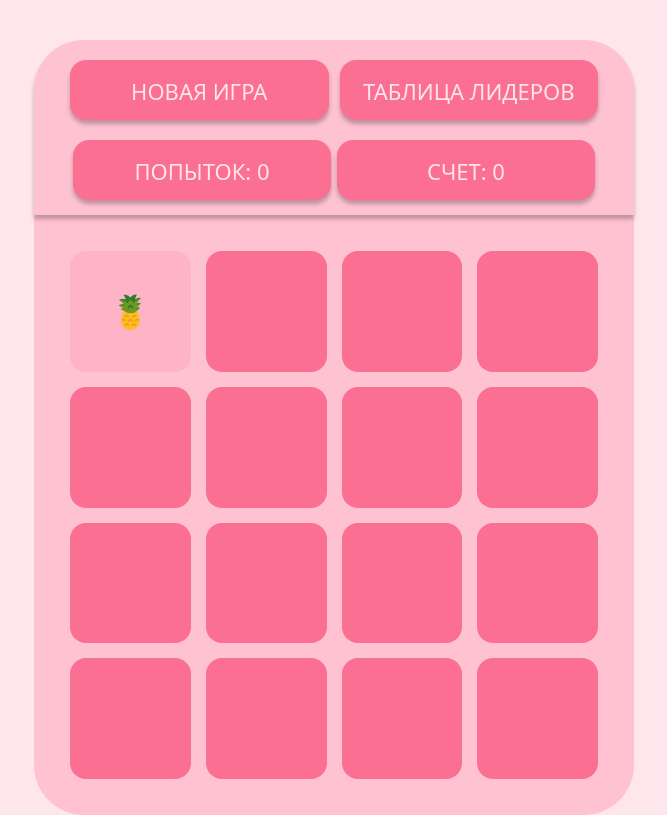
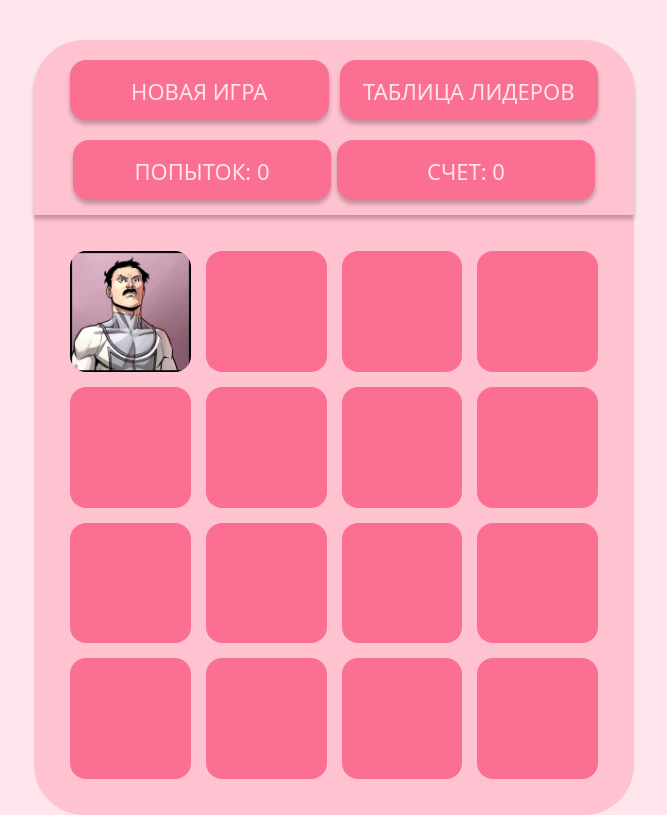
Before and after one commit to PogosStuido/memory-game, a website built with Vite: page index.html in a window 1280 px wide. Both pictures are taken after a click on the element 436 px from the left and 311 px from the top of the page. Shown: the whole page, without its empty margins (306-973 px from the left). Built offline with nearby package versions, Linux system fonts and the light colour scheme; a web font is replaced by a local one.

Commit message:
feat: change emojies to invincible images

```diff
--- a/package.json
+++ b/package.json
@@ -1,11 +1,13 @@
 {
   "name": "memory-game",
   "version": "0.0.0",
+  "homepage": "https://pogosstuido.github.io/memory-game/",
   "private": true,
   "type": "module",
   "scripts": {
     "dev": "vite",
     "build": "vite build",
+    "deploy": "gh-pages -d dist -m \"chore: update deploy\"",
     "preview": "vite preview",
     "prepare": "husky",
     "lint:js": "eslint .",
@@ -32,6 +34,7 @@
     "eslint": "^10.12.0",
     "eslint-config-prettier": "^10.1.8",
     "eslint-plugin-prettier": "^5.5.6",
+    "gh-pages": "^6.3.0",
     "globals": "^17.13.0",
     "husky": "^9.1.7",
     "lint-staged": "^17.6.0",
--- a/src/component/cards/cards.js
+++ b/src/component/cards/cards.js
@@ -1,5 +1,14 @@
 import './cards.scss';
 import { modalWindow } from '../feature/modal-window/modal-window.js';
+
+import capvincible from '../../assets/invincible-variants/capvincible.jpeg';
+import gogglesvincible from '../../assets/invincible-variants/gogglesvincible.jpeg';
+import hairvincible from '../../assets/invincible-variants/hairvincible.jpeg';
+import hoodvincible from '../../assets/invincible-variants/hoodvincible.jpeg';
+import movincihawk from '../../assets/invincible-variants/movincihawk.jpeg';
+import mustachible from '../../assets/invincible-variants/mustachible.jpeg';
+import wolfcutible from '../../assets/invincible-variants/wolfcutible.jpeg';
+import omnivincible from '../../assets/invincible-variants/omnivincible.jpeg';
 
 export function renderCards() {
   const existingCards = document.querySelector('.cards');
@@ -7,9 +16,21 @@ export function renderCards() {
     existingCards.remove();
   }
 
-  const emojis = ['🍎', '🍌', '🍇', '🍒', '🍉', '🍍', '🧐', '💣'];
-  // const emojis = ['🍎'];
-  const doubledEmojis = [...emojis, ...emojis].sort(() => 0.5 - Math.random());
+  const invincibleVariables = [
+    capvincible,
+    gogglesvincible,
+    hairvincible,
+    hoodvincible,
+    movincihawk,
+    mustachible,
+    wolfcutible,
+    omnivincible,
+  ];
+
+  const doubledInvincibleVariants = [
+    ...invincibleVariables,
+    ...invincibleVariables,
+  ].sort(() => 0.5 - Math.random());
 
   const scoreDisplay = document.querySelector('#score');
   if (scoreDisplay) {
@@ -26,7 +47,7 @@ export function renderCards() {
   let firstCard = null;
   let lockBoard = false;
   let matchesFound = 0;
-  const totalPairs = emojis.length;
+  const totalPairs = invincibleVariables.length;
 
   const mainElement = document.createElement('main');
   mainElement.className = 'cards';
@@ -34,11 +55,16 @@ export function renderCards() {
   const cardsBoard = document.createElement('div');
   cardsBoard.className = 'cards__board';
 
-  doubledEmojis.forEach((emoji) => {
+  doubledInvincibleVariants.forEach((imgUrl) => {
     const card = document.createElement('div');
     card.className = 'card';
-    card.dataset.emoji = emoji;
-    card.textContent = '';
+    card.dataset.image = imgUrl;
+
+    const imgElement = document.createElement('img');
+    imgElement.className = 'card__image';
+    imgElement.style.display = 'none';
+    card.appendChild(imgElement);
+
     card.onclick = () => revealCard(card);
     cardsBoard.appendChild(card);
   });
@@ -48,14 +74,16 @@ export function renderCards() {
       return;
     }
 
+    const cardImg = card.querySelector('.card__image');
     card.classList.add('revealed');
-    card.textContent = card.dataset.emoji;
+    cardImg.src = card.dataset.image;
+    cardImg.style.display = 'block';
 
-    // Клик по первой карточке
     if (!firstCard) {
       firstCard = card;
       return;
     }
+
     movesCount++;
     if (attemptDisplay) {
       attemptDisplay.textContent = `попыток: ${movesCount}`;
@@ -63,7 +91,7 @@ export function renderCards() {
 
     lockBoard = true;
 
-    if (firstCard.dataset.emoji === card.dataset.emoji) {
+    if (firstCard.dataset.image === card.dataset.image) {
       firstCard.classList.add('matched');
       card.classList.add('matched');
       score++;
@@ -82,10 +110,16 @@ export function renderCards() {
       resetTurn();
     } else {
       setTimeout(() => {
+        const firstImg = firstCard.querySelector('.card__image');
+
         firstCard.classList.remove('revealed');
         card.classList.remove('revealed');
-        firstCard.textContent = '';
-        card.textContent = '';
+
+        firstImg.style.display = 'none';
+        cardImg.style.display = 'none';
+        firstImg.src = '';
+        cardImg.src = '';
+
         resetTurn();
       }, 800);
     }
@@ -96,9 +130,9 @@ export function renderCards() {
   }
 
   const newGameButton = document.querySelector('#new-button');
-  newGameButton.addEventListener('click', () => {
-    renderCards();
-  });
+  if (newGameButton) {
+    newGameButton.onclick = () => renderCards();
+  }
 
   mainElement.append(cardsBoard);
   document.body.append(mainElement);
--- a/src/component/cards/cards.scss
+++ b/src/component/cards/cards.scss
@@ -4,14 +4,14 @@
   margin: 0 auto;
   width: 600px;
   height: 600px;
-  border-radius: 0 0 50px 50px ;
+  border-radius: 0 0 50px 50px;
   background-color: $pastel-pink;
 
   &__board {
     padding: 36px;
     display: grid;
     grid-template-columns: repeat(4, 1fr);
-    gap: 15px
+    gap: 15px;
   }
 }
 
@@ -19,19 +19,25 @@
   width: 100%;
   aspect-ratio: 1 / 1;
   background-color: $petal-rouge;
-  color: white;
+  //color: white;
   display: flex;
   justify-content: center;
   align-items: center;
   border-radius: 16px;
-  font-size: 2rem;
   cursor: pointer;
   user-select: none;
+  overflow: hidden; // Чтобы уголки картинки не вылезали за border-radius
   transition: background-color 0.3s ease, transform 0.2s ease;
+
+  &__image {
+    width: 100%;
+    height: 100%;
+    object-fit: cover; // Картинка заполняет карточку без искажений
+    pointer-events: none; // Отключает перетаскивание картинки мышью
+  }
 }
 
 .card.revealed {
-  //transform: rotate(-100deg);
   background-color: $cherry-blossom;
 }
 
```
Also changed, not shown: src/assets/invincible-variants/capvincible.jpeg (added), src/assets/invincible-variants/gogglesvincible.jpeg (added), src/assets/invincible-variants/hairvincible.jpeg (added), src/assets/invincible-variants/hoodvincible.jpeg (added), src/assets/invincible-variants/movincihawk.jpeg (added), src/assets/invincible-variants/mustachible.jpeg (added), src/assets/invincible-variants/omnivincible.jpeg (added), src/assets/invincible-variants/wolfcutible.jpeg (added), 1 other file.
